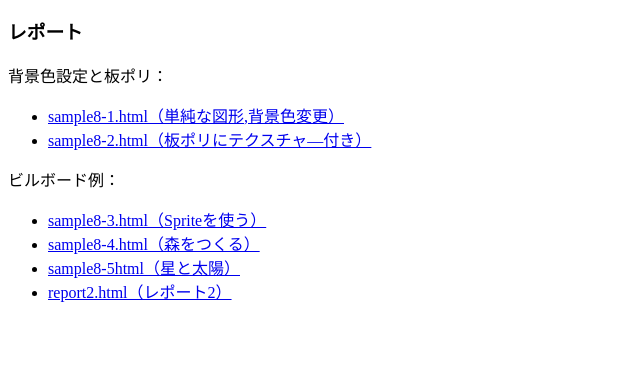
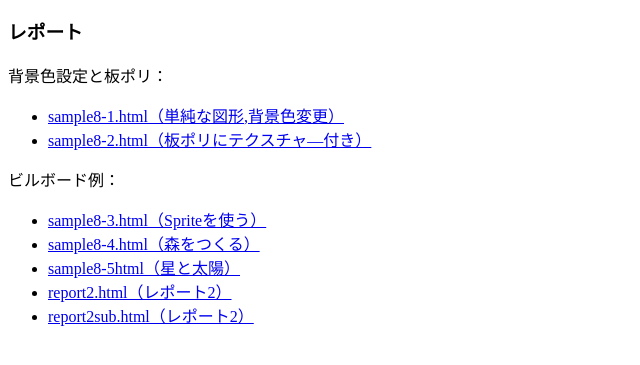
Before and after one commit to Shiryu0909/-2, a plain HTML site: page index.html in a window 1280 px wide. Shown: the part 127-492 px from the top of the page, without its empty margins (0-640 px from the left). Drawn offline with Linux system fonts and the light colour scheme.

Commit message:
Update index.html

```diff
--- a/index.html
+++ b/index.html
@@ -20,6 +20,7 @@
             <li><a href="sample8-4.html">sample8-4.html（森をつくる）</a></li>
             <li><a href="sample8-5.html">sample8-5html（星と太陽）</a></li>
             <li><a href="report2.html">report2.html（レポート2）</a></li>
+            <li><a href="report2sub.html">report2sub.html（レポート2）</a></li>
         </ul>
     </p>
 </body>
```
